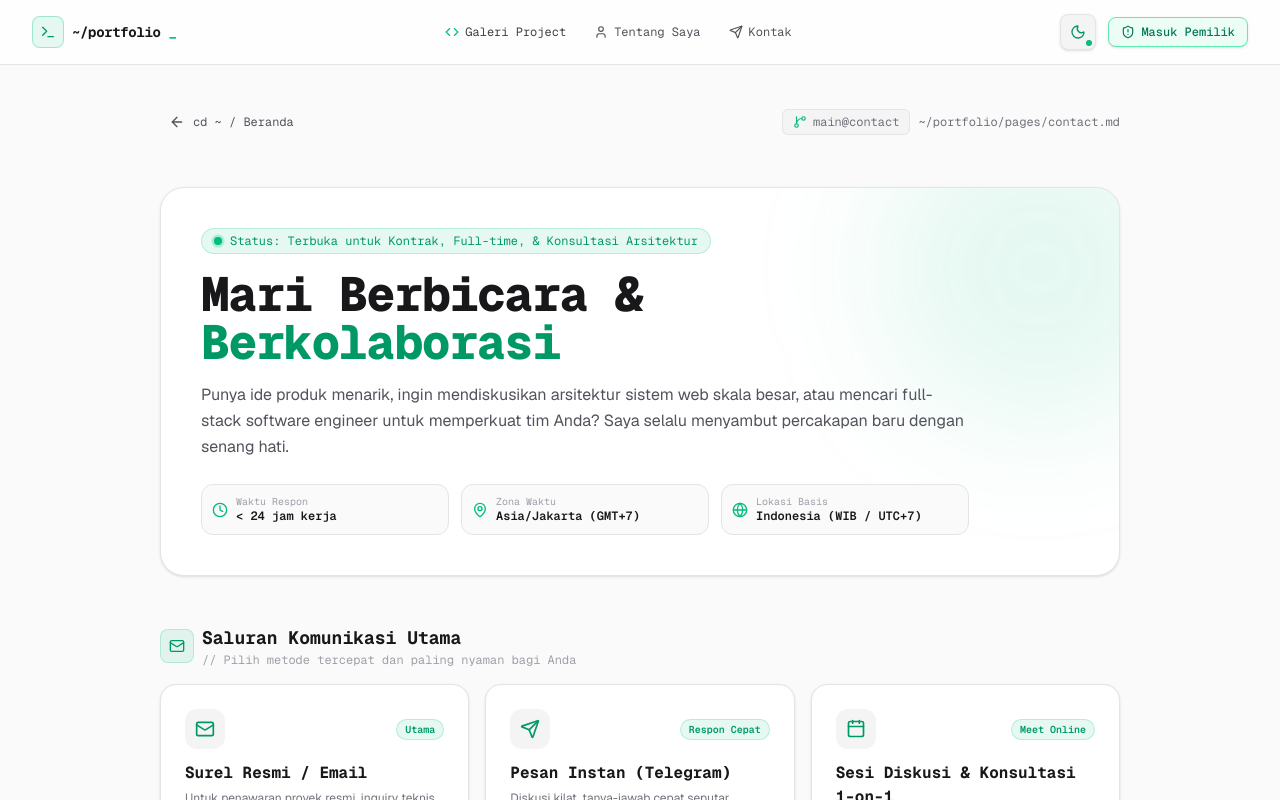
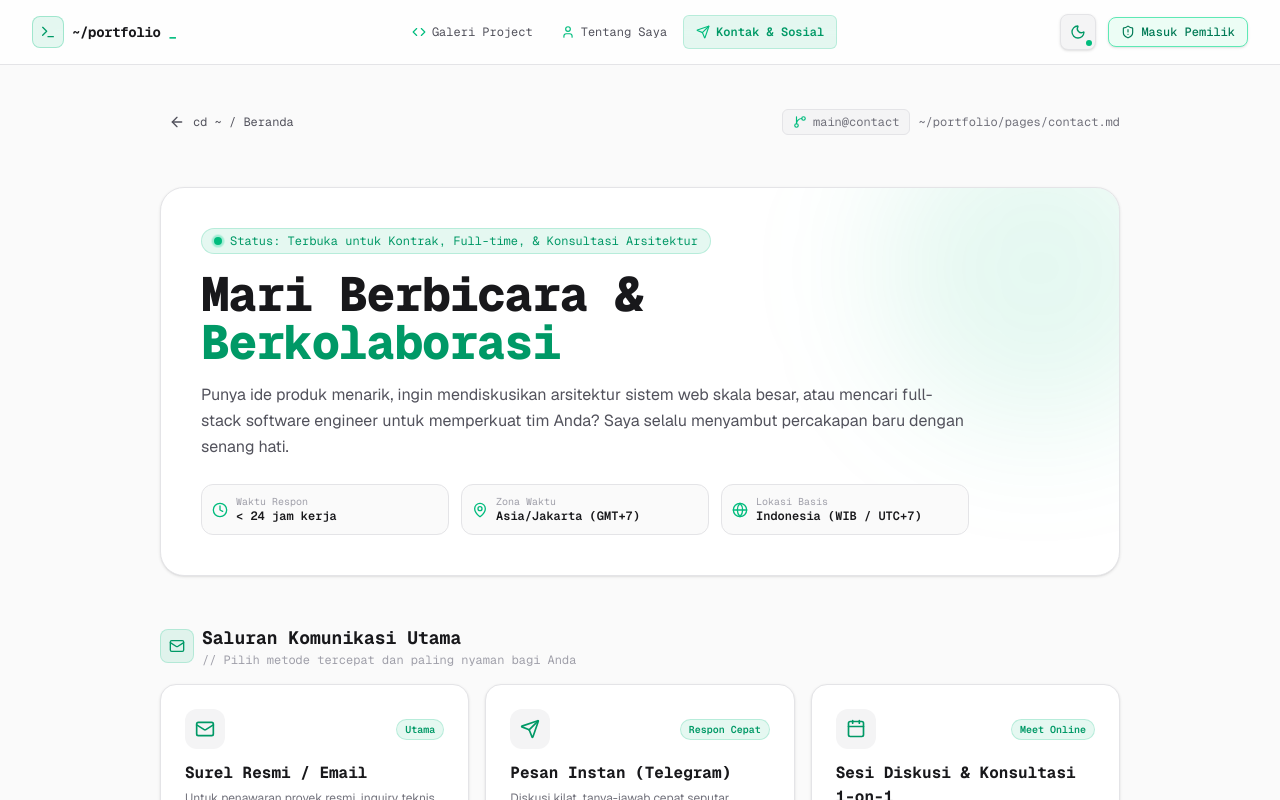
Before and after one commit to zainularifinspt/web-porto, a Next.js app: page /contact in a window 1280 px wide. Shown: the top 800 px of the page. Built offline with nearby package versions, Linux system fonts and the light colour scheme.

Commit message:
feat(kontak): tambah tautan kontak ke menu navigasi halaman

```diff
--- a/src/components/Navbar.tsx
+++ b/src/components/Navbar.tsx
@@ -2,11 +2,17 @@
 
 import React, { useState } from "react";
 import Link from "next/link";
+import { usePathname } from "next/navigation";
 import { Terminal, Code, User, Send, Menu, X, ShieldAlert } from "lucide-react";
 import ThemeToggle from "./ThemeToggle";
 
 export default function Navbar() {
   const [isOpen, setIsOpen] = useState(false);
+  const pathname = usePathname();
+
+  const isHome = pathname === "/";
+  const isAbout = pathname === "/about";
+  const isContact = pathname === "/contact";
 
   return (
     <nav className="sticky top-0 z-50 w-full border-b border-zinc-200 dark:border-zinc-800/80 bg-white/80 dark:bg-zinc-950/80 backdrop-blur-xl transition-colors duration-200">
@@ -26,24 +32,36 @@ export default function Navbar() {
           <div className="hidden md:flex items-center space-x-1 font-mono text-xs">
             <Link
               href="/#projects"
-              className="px-3 py-2 rounded-md text-zinc-700 dark:text-zinc-300 hover:text-emerald-600 dark:hover:text-emerald-400 hover:bg-zinc-100 dark:hover:bg-zinc-900 transition-colors flex items-center gap-1.5"
+              className={`px-3 py-2 rounded-md transition-colors flex items-center gap-1.5 ${
+                isHome
+                  ? "text-zinc-900 dark:text-zinc-100 font-semibold bg-zinc-100/80 dark:bg-zinc-900/80"
+                  : "text-zinc-600 dark:text-zinc-400 hover:text-emerald-600 dark:hover:text-emerald-400 hover:bg-zinc-100 dark:hover:bg-zinc-900"
+              }`}
             >
               <Code className="w-3.5 h-3.5 text-emerald-500" />
               Galeri Project
             </Link>
             <Link
               href="/about"
-              className="px-3 py-2 rounded-md text-zinc-600 dark:text-zinc-400 hover:text-emerald-600 dark:hover:text-emerald-400 hover:bg-zinc-100 dark:hover:bg-zinc-900 transition-colors flex items-center gap-1.5"
+              className={`px-3 py-2 rounded-md transition-colors flex items-center gap-1.5 ${
+                isAbout
+                  ? "text-emerald-600 dark:text-emerald-400 bg-emerald-500/10 border border-emerald-500/20 font-semibold"
+                  : "text-zinc-600 dark:text-zinc-400 hover:text-emerald-600 dark:hover:text-emerald-400 hover:bg-zinc-100 dark:hover:bg-zinc-900"
+              }`}
             >
-              <User className="w-3.5 h-3.5" />
+              <User className="w-3.5 h-3.5 text-emerald-500" />
               Tentang Saya
             </Link>
             <Link
-              href="/#contact"
-              className="px-3 py-2 rounded-md text-zinc-600 dark:text-zinc-400 hover:text-emerald-600 dark:hover:text-emerald-400 hover:bg-zinc-100 dark:hover:bg-zinc-900 transition-colors flex items-center gap-1.5"
+              href="/contact"
+              className={`px-3 py-2 rounded-md transition-colors flex items-center gap-1.5 ${
+                isContact
+                  ? "text-emerald-600 dark:text-emerald-400 bg-emerald-500/10 border border-emerald-500/20 font-semibold"
+                  : "text-zinc-600 dark:text-zinc-400 hover:text-emerald-600 dark:hover:text-emerald-400 hover:bg-zinc-100 dark:hover:bg-zinc-900"
+              }`}
             >
-              <Send className="w-3.5 h-3.5" />
-              Kontak
+              <Send className="w-3.5 h-3.5 text-emerald-500" />
+              Kontak &amp; Sosial
             </Link>
           </div>
 
@@ -82,23 +100,35 @@ export default function Navbar() {
           <Link
             href="/#projects"
             onClick={() => setIsOpen(false)}
-            className="block px-3 py-2 rounded-md text-emerald-600 dark:text-emerald-400 bg-zinc-100 dark:bg-zinc-900/80 font-medium"
+            className={`block px-3 py-2 rounded-md ${
+              isHome
+                ? "text-emerald-600 dark:text-emerald-400 bg-zinc-100 dark:bg-zinc-900/80 font-medium"
+                : "text-zinc-700 dark:text-zinc-300 hover:bg-zinc-100 dark:hover:bg-zinc-900"
+            }`}
           >
             ./galeri-project
           </Link>
           <Link
             href="/about"
             onClick={() => setIsOpen(false)}
-            className="block px-3 py-2 rounded-md text-zinc-700 dark:text-zinc-300 hover:bg-zinc-100 dark:hover:bg-zinc-900"
+            className={`block px-3 py-2 rounded-md ${
+              isAbout
+                ? "text-emerald-600 dark:text-emerald-400 bg-emerald-500/10 border border-emerald-500/20 font-medium"
+                : "text-zinc-700 dark:text-zinc-300 hover:bg-zinc-100 dark:hover:bg-zinc-900"
+            }`}
           >
             ./tentang-saya
           </Link>
           <Link
-            href="/#contact"
+            href="/contact"
             onClick={() => setIsOpen(false)}
-            className="block px-3 py-2 rounded-md text-zinc-700 dark:text-zinc-300 hover:bg-zinc-100 dark:hover:bg-zinc-900"
+            className={`block px-3 py-2 rounded-md ${
+              isContact
+                ? "text-emerald-600 dark:text-emerald-400 bg-emerald-500/10 border border-emerald-500/20 font-medium"
+                : "text-zinc-700 dark:text-zinc-300 hover:bg-zinc-100 dark:hover:bg-zinc-900"
+            }`}
           >
-            ./kontak
+            ./kontak-sosial
           </Link>
           <Link
             href="/admin/login"
```
